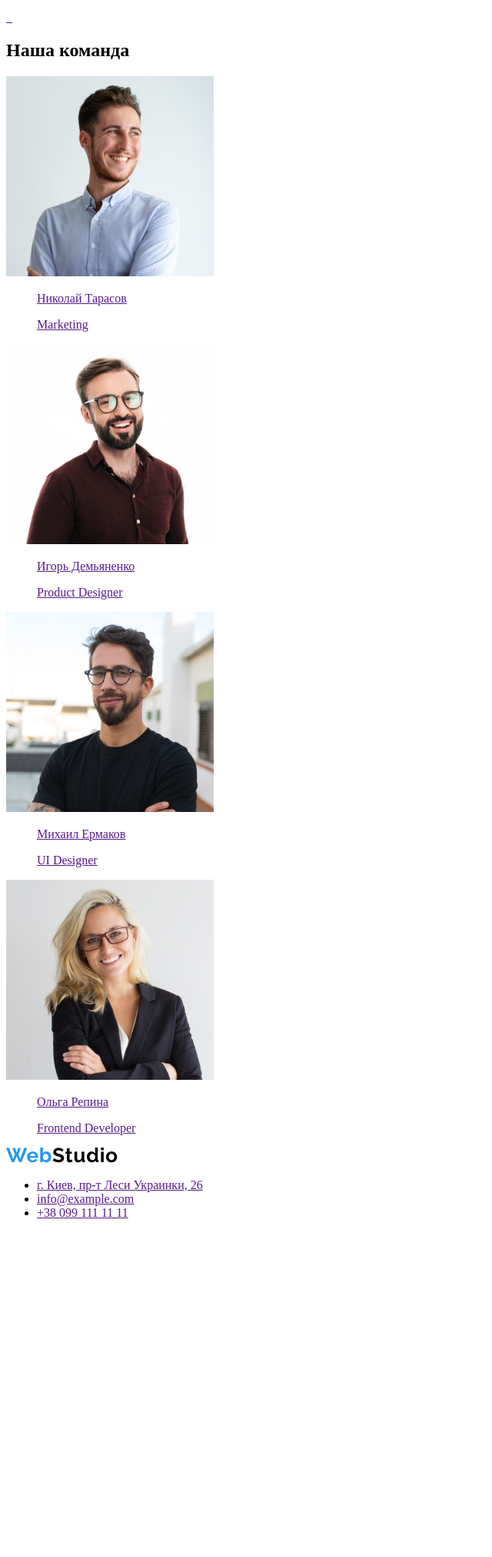
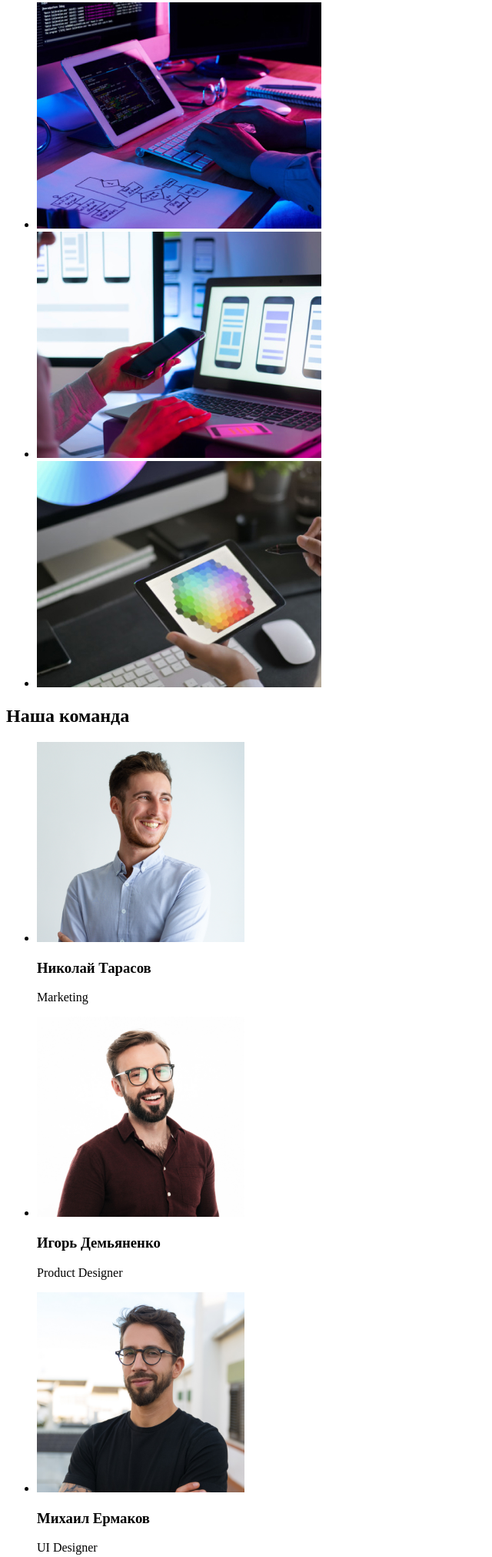
Before and after one commit to Zhiltsov226/goit-markup-hw-01, a plain HTML site: page index.html in a window 1280 px wide. Shown: the part 631-2654 px from the top of the page at 77% size, without its empty margins (0-640 px from the left). Before the commit the page ends 2232 px from the top, so only its background shows below. Drawn offline with Linux system fonts and the light colour scheme.

Commit message:
new project 2

```diff
--- a/index.html
+++ b/index.html
@@ -6,83 +6,84 @@
     <title>Document</title>
   </head>
   <body>
+      <!-- шапка -->
     <header>
         <nav>
-      <a href="">
-        <img src="./images/logo.svg" alt=""/>
-        </a>
+        <h1>WebStudio</h1>
 
          <ul>
              <li><a href="Студия">Студия</a></li>
              <li><a href="">Портфолио</a></li>
              <li><a href="">Контакты</a></li>
          </ul>
-
+        </nav>
          <ul>
              <li><a href="mailto:info@devstudio.com">info@devstudio.com</a> </li>
              <li><a href="">+38 096 111 11 11</a></li>
          </ul>
-         </nav>
+
     </header>
 
-    <div>
+    <main>
+        <!--контент -->
         <section>
             <h1>Эффективные решения для вашего бизнеса</h1>
             <a href="Заказать услугу">Заказать услугу</a>
         </section>
-
+            <!--контент 2 -->
         <section>
             <ul>
-                <h2>Внимание к деталям</h2>
+                <h3>Внимание к деталям</h3>
                 <p>Идейные соображения, а также начало повседневной работы по формированию позиции.</p>
-                <h2>Пунктуальность</h2>
+                <h3>Пунктуальность</h3>
                 <p>Задача организации, в особенности же рамки и место обучения кадров влечет за собой.</p>
-                <h2>Планирование</h2>
+                <h3>Планирование</h3>
                 <p>Равным образом консультация с широким активом в значительной степени обуславливает.</p>
-                <h2>Современные технологии</h2>
+                <h3>Современные технологии</h3>
                 <p>Значимость этих проблем настолько очевидна, что реализация плановых заданий.</p>
             </ul>
         </section>
-
+         <!--контент 3 -->
         <section>
             <h2>Чем мы занимаемся</h2>
-               <a href="">
-                     <img src="./images/img.svg" alt=""/>
-                   <img src="./images/img.png" alt=""/>
-                   <img src="./images/img (1).png" alt=""/>
-               </a>
+               <ul>
+                    <li><img src="./images/IT.jpg" width="370" alt="картинка на тему IT"/></li>
+                    <li><img src="./images/IT2.jpg" width="370" alt="картинка на тему IT"/></li>
+                    <li><img src="./images/IT3.jpg" width="370" alt="картинка на тему IT"/></li>
         </section>
+        <!--контент 4 -->
         <section>
             <h2>Наша команда</h2>
-            <a href="">
-                <img src="./images/img (2).jpg" width="270" alt=""/>
-                         <figure>Николай Тарасов</figure>
-                         <figure>Marketing</figure>
-                <img src="./images/img.jpg" width="270" alt=""/>
-                        <figure>Игорь Демьяненко</figure>
-                        <figure>Product Designer</figure>
-                <img src="./images/img (3).jpg" width="270" alt=""/>
-                        <figure>Михаил Ермаков</figure>
-                        <figure>UI Designer</figure>
-                <img src="./images/img (1).jpg" width="270" alt=""/>
-                        <figure>Ольга Репина</figure>
-                        <figure>Frontend Developer</figure>
-            </a>
+            <ul>
+                <li><img src="./images/img (2).jpg" width="270" alt="Photo"/></li>
+                         <h3>Николай Тарасов</h3>
+                         <p>Marketing</p>
+                <li><img src="./images/img.jpg" width="270" alt="Photo"/></li>
+                        <h3>Игорь Демьяненко</h3>
+                        <p>Product Designer</p>
+                <li><img src="./images/img (3).jpg" width="270" alt="Photo"/></li>
+                        <h3>Михаил Ермаков</h3>
+                        <p>UI Designer</p>
+                <li><img src="./images/img (1).jpg" width="270" alt="Photo"/></li>
+                        <h3>Ольга Репина</h3>
+                        <p>Frontend Developer</p>
+            </ul>
        </section>
+       </main>
 
 
+          <!-- конец -->
+        <footer>
 
-        <section>
-         <a href="">
-             <img src="./images/Logo.png" width="145" alt=""/>
-             <ul>
-                 <li><a href="">г. Киев, пр-т Леси Украинки, 26</a></li>
-                 <li><a href="">info@example.com</a></li>
-                 <li><a href="">+38 099 111 11 11</a></li>
-             </ul>
+             <h1>WebStudio</h1>
+
+                 <a href="">г. Киев, пр-т Леси Украинки, 26</a>
+                 <a href="mailto:info@example.com">info@example.com</a>
+                 <a href="tel:+38 099 111 11 11">+38 099 111 11 11</a>
+
          </a>
-        </section>
+        </footer>
 
-    </div>
+
   </body>
 </html>
```
Also changed, not shown: images/IT.jpg (added), images/IT2.jpg (added), images/IT3.jpg (added), images/Logo.png (deleted), images/img (2).png (added).
